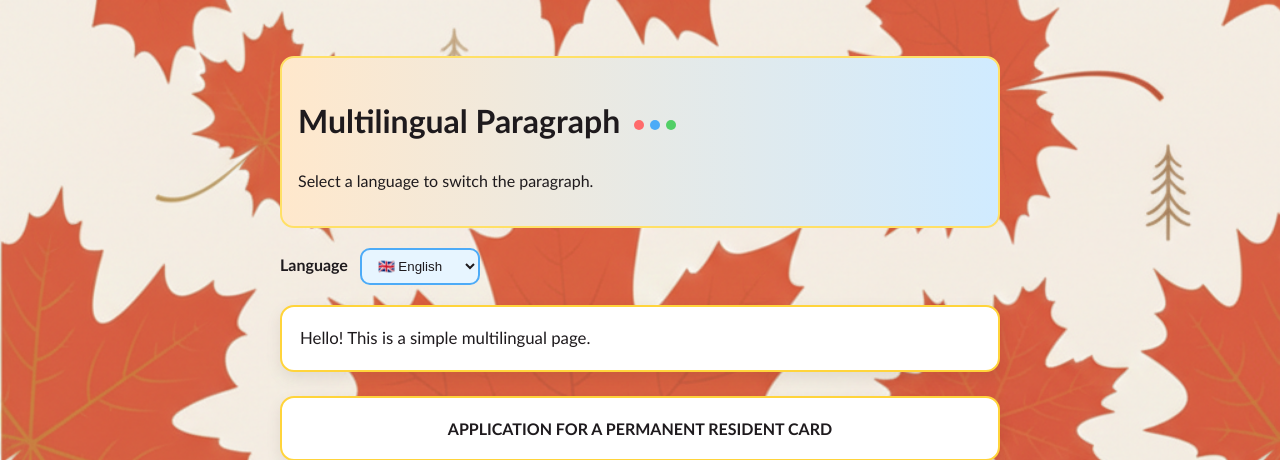
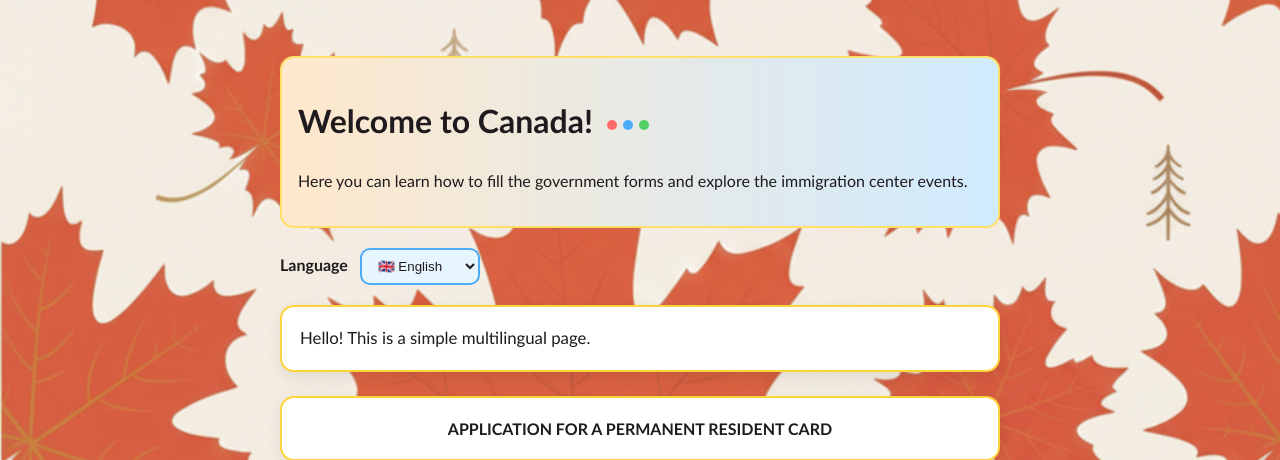
Before and after one commit to enalan13/Racoon, a FastAPI app: page / in a window 1280 px wide. Shown: the top 460 px of the page. Run offline with FastAPI, Linux system fonts and the light colour scheme.

Commit message:
changed the title and the explanation

```diff
--- a/fastapi_test/templates/index.html
+++ b/fastapi_test/templates/index.html
@@ -2,7 +2,7 @@
 <html>
 <head>
   <meta charset="UTF-8">
-  <title>Multilingual Paragraph</title>
+  <title>Welcome to Canada!</title>
   <style>
     :root {
       --bg: #fff3f0;
@@ -85,8 +85,8 @@
 </head>
 <body>
   <header>
-    <h1>Multilingual Paragraph <span class="dot red"></span><span class="dot blue"></span><span class="dot green"></span></h1>
-    <p>Select a language to switch the paragraph.</p>
+    <h1>Welcome to Canada! <span class="dot red"></span><span class="dot blue"></span><span class="dot green"></span></h1>
+    <p>Here you can learn how to fill the government forms and explore the immigration center events.</p>
   </header>
 
   <div>
```
